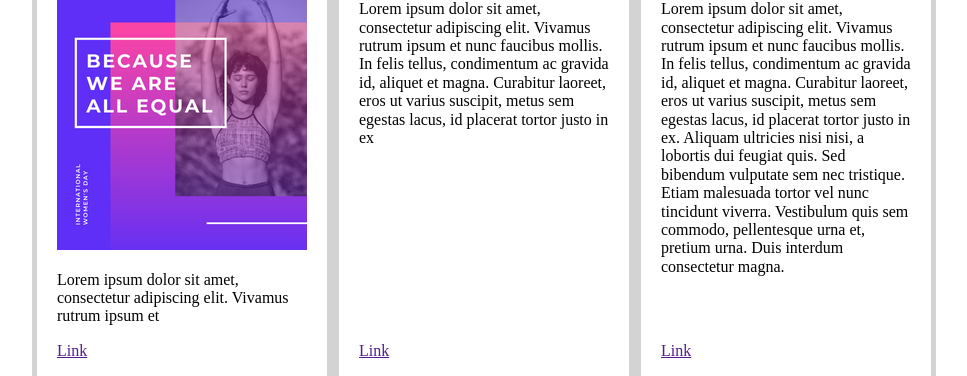
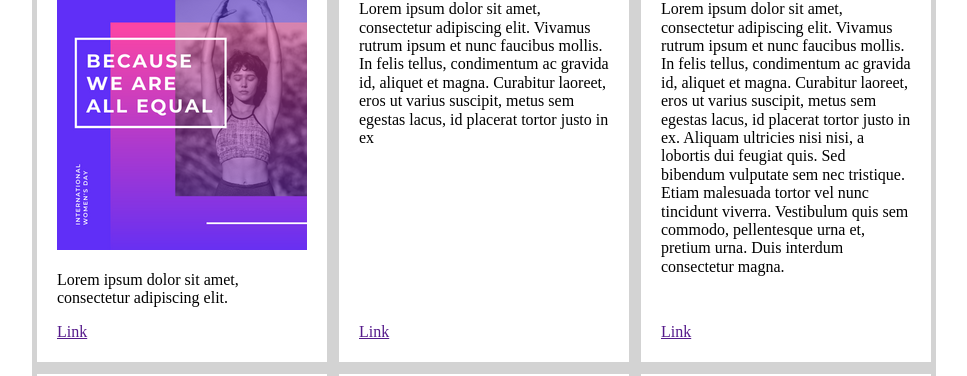
Before and after one commit to StevenBokesa/CSS, a plain HTML site: page page.html in a window 1280 px wide. Shown: the part 83-459 px from the top of the page, without its empty margins (156-1123 px from the left). Drawn offline with Linux system fonts and the light colour scheme.

Commit message:
Feature003: Removing unwanted text

```diff
--- a/page.html
+++ b/page.html
@@ -17,7 +17,7 @@
                     <div class="card-text">
                         <p>Lorem ipsum dolor sit amet,
                         consectetur adipiscing elit.
-                        Vivamus rutrum ipsum et</p>
+                        </p>
                     </div>
                 </div>
                 <div class="card-link">
```
Also changed, not shown: css/styles.css (line endings or trailing spaces).
